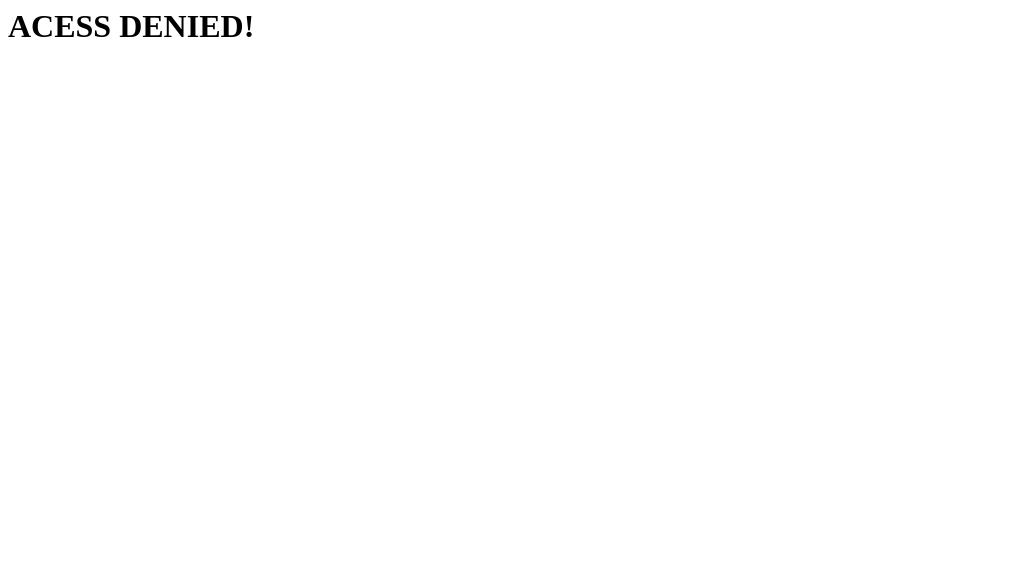
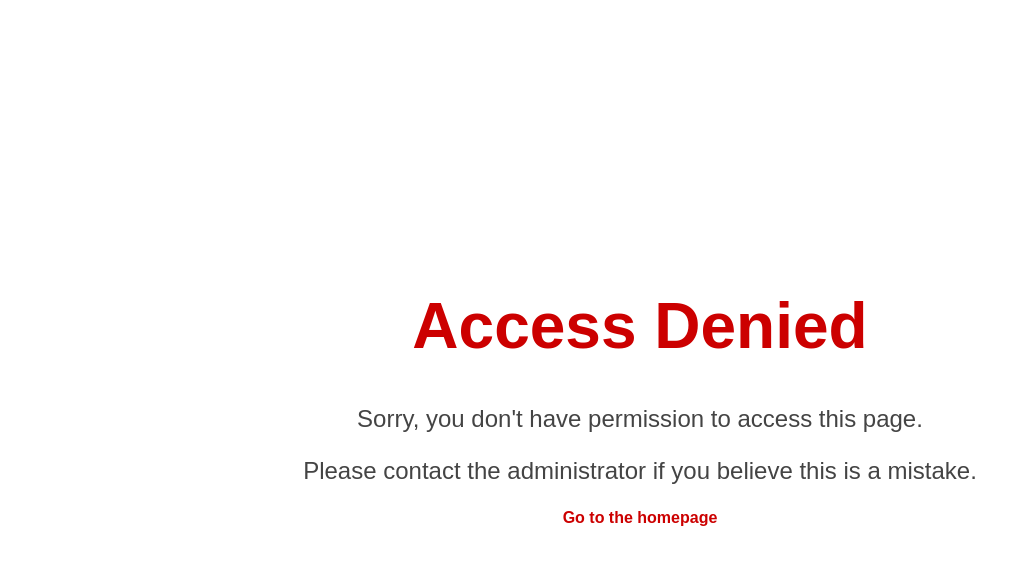
Before and after one commit to ikiran-dev/DVOTE, a plain HTML site: page src/404.html in a window 1280 px wide. Shown: the whole page, without its empty margins (0-1030 px from the left). Drawn offline with Linux system fonts and the light colour scheme.

Commit message:
added access denied functionality

```diff
--- a/src/404.html
+++ b/src/404.html
@@ -1,11 +1,53 @@
-<html lang="en">
+<!DOCTYPE html>
+<html>
+
 <head>
     <meta charset="UTF-8">
-    <meta http-equiv="X-UA-Compatible" content="IE=edge">
-    <meta name="viewport" content="width=device-width, initial-scale=1.0">
-    <title>PAGE NOT FOUND</title>
+    <title>Access Denied</title>
+    <style>
+        body {
+            background-color: #fff;
+            font-family: Arial, sans-serif;
+            text-align: center;
+            display: flex;
+            justify-content: center;
+            align-items: center;
+            height: 100vh;
+        }
+
+        h1 {
+            margin-top: 0;
+            font-size: 4rem;
+            font-weight: 700;
+            color: #cc0000;
+        }
+
+        p {
+            font-size: 1.5rem;
+            color: #444;
+            text-shadow: 0 0 3px #fff;
+        }
+
+        a {
+            color: #cc0000;
+            text-decoration: none;
+            font-weight: bold;
+            text-shadow: 0 0 5px #fff, 0 0 10px #fff, 0 0 15px #fff;
+        }
+
+        a:hover {
+            text-decoration: underline;
+        }
+    </style>
 </head>
+
 <body>
-    <H1> ACESS DENIED!</H1>
+    <div>
+        <h1>Access Denied</h1>
+        <p>Sorry, you don't have permission to access this page.</p>
+        <p>Please contact the administrator if you believe this is a mistake.</p>
+        <a href="index.html">Go to the homepage</a>
+    </div>
 </body>
+
 </html>
```
